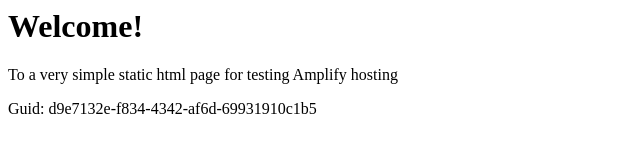
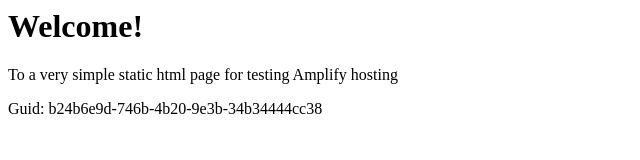
Before and after one commit to aws-aemilia-pdx/Github-PR-Commit-Integration-Test-DoNotTouch-GithubWebhookPreviewCanaryTest-v1-preprod-us-west-2, a website: page src/index.html in a window 1280 px wide. Shown: the full height of the page, 0-640 px from the left. Drawn offline with Linux system fonts and the light colour scheme.

Commit message:
commit from integ tests

```diff
--- a/src/index.html
+++ b/src/index.html
@@ -12,6 +12,6 @@
 <body>
     <h1>Welcome!</h1>
     <p>To a very simple static html page for testing Amplify hosting</p>
-    <p>Guid: d9e7132e-f834-4342-af6d-69931910c1b5</p></body>
+    <p>Guid: b24b6e9d-746b-4b20-9e3b-34b34444cc38</p></body>
 
 </html>
```
